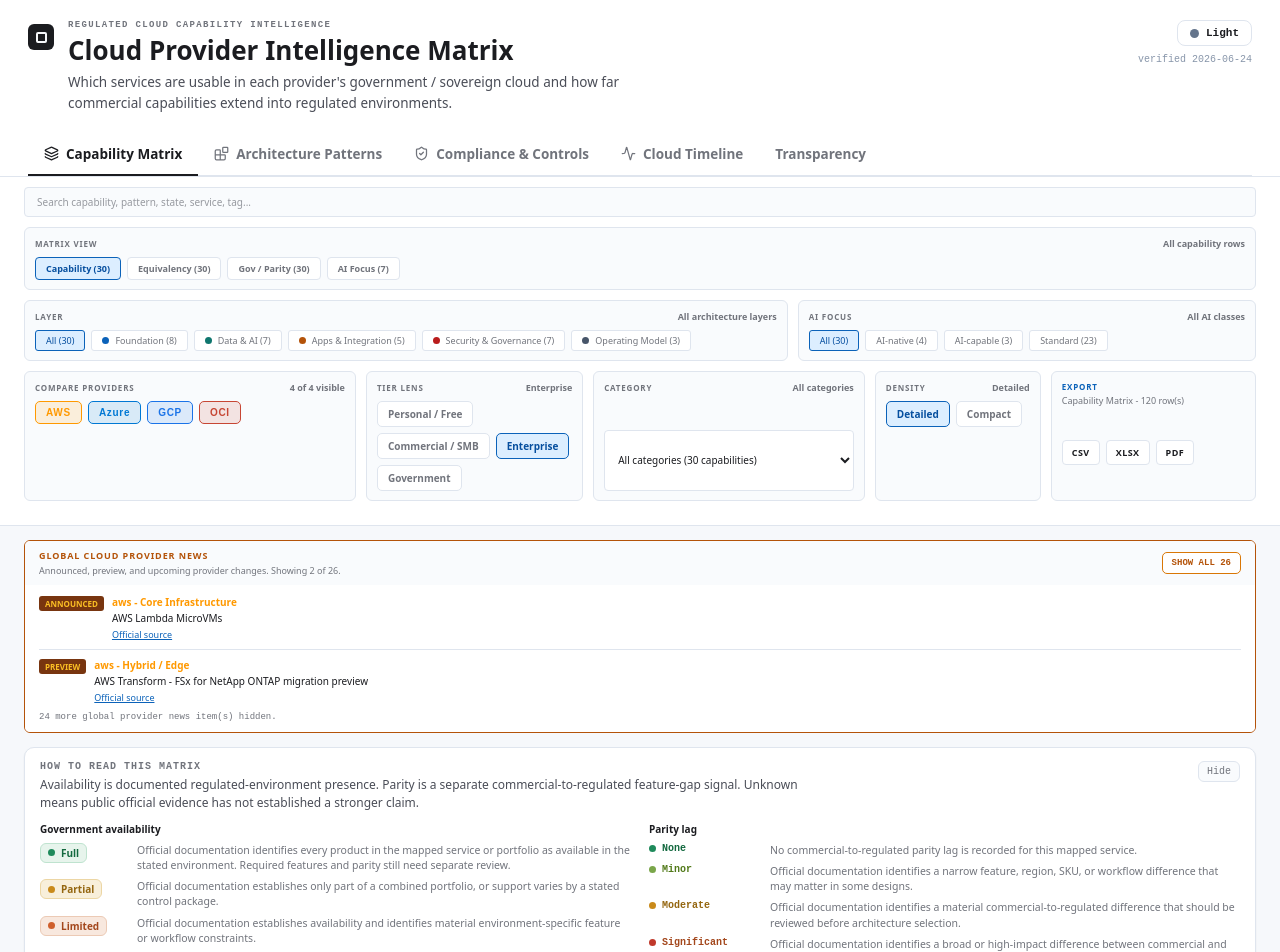
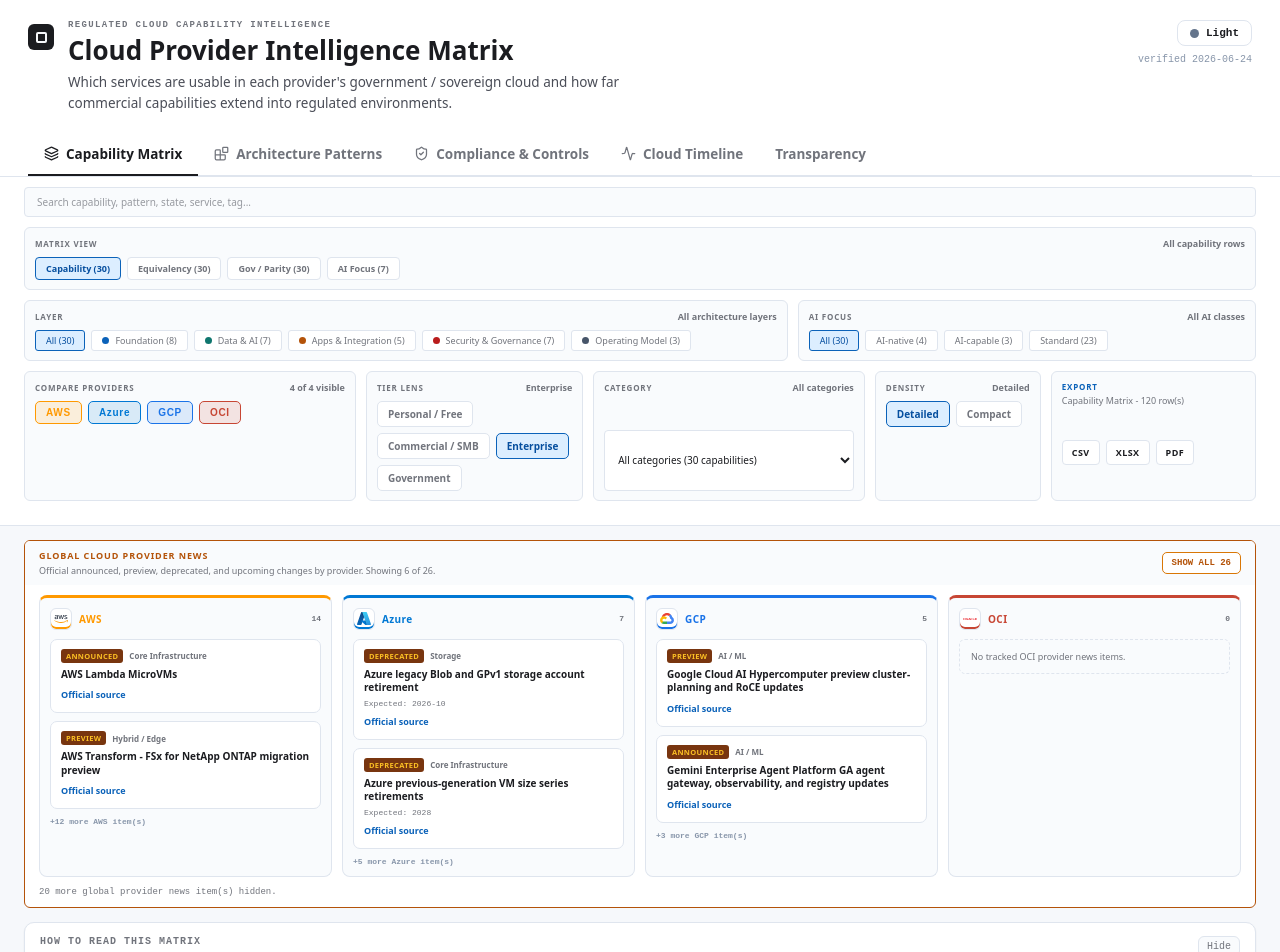
Before and after one commit to MW8-ai/CloudIntelMatrix, a React (Vite) app: page / in a window 1280 px wide. Shown: the top 952 px of the page. Built offline with nearby package versions, Linux system fonts and the light colour scheme.

Commit message:
Organize provider news columns

```diff
--- a/src/App.jsx
+++ b/src/App.jsx
@@ -2008,15 +2008,28 @@
 function UpcomingBanner({ items }) {
   const [open, setOpen] = useState(false);
   if (!items.length) return null;
-  const visibleItems = open ? items : items.slice(0, 2);
-  const hiddenCount = Math.max(items.length - visibleItems.length, 0);
+  const providerGroups = PROVIDERS.map(providerKey => {
+    const label = providerLabelForKey(providerKey);
+    const providerItems = items.filter(item => item.provider?.toLowerCase() === providerKey);
+    const visibleItems = open ? providerItems : providerItems.slice(0, 2);
+    return {
+      providerKey,
+      label,
+      items: providerItems,
+      visibleItems,
+      hiddenCount: Math.max(providerItems.length - visibleItems.length, 0),
+    };
+  });
+  const visibleCount = providerGroups.reduce((sum, group) => sum + group.visibleItems.length, 0);
+  const hiddenCount = Math.max(items.length - visibleCount, 0);
+
   return (
     <div className="global-news-panel" style={{ marginBottom: 14, borderRadius: 6, border: "1px solid #b45309", background: "var(--panel)", overflow: "hidden" }}>
       <div style={{ padding: "8px 14px", background: "var(--panel-alt)", display: "flex", alignItems: "center", justifyContent: "space-between", gap: 12, flexWrap: "wrap" }}>
         <div>
           <div style={{ fontSize: 9, fontWeight: 800, letterSpacing: "0.1em", color: "#b45309" }}>GLOBAL CLOUD PROVIDER NEWS</div>
           <div style={{ fontSize: 9, color: "var(--muted)", marginTop: 2 }}>
-            Announced, preview, and upcoming provider changes. Showing {visibleItems.length} of {items.length}.
+            Official announced, preview, deprecated, and upcoming changes by provider. Showing {visibleCount} of {items.length}.
           </div>
         </div>
         <button
@@ -2028,29 +2041,53 @@
           {open ? "SHOW LESS" : `SHOW ALL ${items.length}`}
         </button>
       </div>
-      {visibleItems.length > 0 && (
-        <div style={{ padding: "10px 14px", background: "var(--panel)" }}>
-          {visibleItems.map((item, index) => (
-            <div key={item.id} style={{ display: "flex", gap: 8, marginBottom: index === visibleItems.length - 1 ? 0 : 8, paddingBottom: index === visibleItems.length - 1 ? 0 : 8, borderBottom: index === visibleItems.length - 1 ? "none" : "1px solid var(--border)" }}>
-              <div style={{ fontSize: 8, padding: "2px 6px", borderRadius: 3, background: "#78350f", color: "#fbbf24", fontWeight: 700, flexShrink: 0, height: "fit-content", marginTop: 1 }}>
-                {item.status?.toUpperCase()}
-              </div>
-              <div>
-                <div style={{ fontSize: 10, color: PROVIDER_META[item.provider?.toLowerCase()]?.dot || "var(--text)", fontWeight: 600 }}>
-                  {item.provider} - {item.category}
-                  {item.expected_ga && <span style={{ color: "var(--muted)", fontWeight: 400 }}> - Expected: {item.expected_ga}</span>}
+      <div className="global-news-grid" style={{ padding: "10px 14px", background: "var(--panel)" }}>
+        {providerGroups.map(group => {
+          const pm = PROVIDER_META[group.providerKey] || {};
+          return (
+            <section key={group.providerKey} className="global-news-column" style={{ borderTop: `3px solid ${pm.dot || "var(--border)"}` }}>
+              <div style={{ display: "flex", alignItems: "center", justifyContent: "space-between", gap: 8, marginBottom: 9 }}>
+                <div style={{ display: "flex", alignItems: "center", gap: 7, minWidth: 0 }}>
+                  <span aria-hidden="true" style={{ display: "inline-block", width: 22, height: 22, borderRadius: 6, backgroundColor: "#fff", border: "1px solid var(--border)", boxShadow: `inset 0 -2px 0 ${pm.dot || "var(--border)"}`, backgroundImage: `url(${LOGOS[group.label]})`, backgroundSize: 14, backgroundPosition: "center", backgroundRepeat: "no-repeat", flexShrink: 0 }} />
+                  <span style={{ fontSize: 10, fontWeight: 900, color: pm.dot || "var(--text)", letterSpacing: "0.04em" }}>{group.label}</span>
                 </div>
-                <div style={{ fontSize: 10, color: "var(--text)", marginTop: 2 }}>{item.title}</div>
-                {open && <div style={{ fontSize: 9, color: "var(--muted)", marginTop: 2 }}>{item.detail}</div>}
-                {item.source && <a href={item.source} target="_blank" rel="noopener noreferrer" style={{ fontSize: 9, color: "var(--link)", marginTop: 3, display: "block" }}>Official source</a>}
-              </div>
-            </div>
-          ))}
-          {!open && hiddenCount > 0 && (
-            <div style={{ marginTop: 8, fontSize: 9, color: "var(--muted)", fontFamily: "'IBM Plex Mono', monospace" }}>
-              {hiddenCount} more global provider news item(s) hidden.
-            </div>
-          )}
+                <span style={{ fontFamily: "'IBM Plex Mono', monospace", fontSize: 8, color: "var(--muted)", fontWeight: 800 }}>{group.items.length}</span>
+              </div>
+              <div style={{ display: "grid", gap: 8 }}>
+                {group.visibleItems.map(item => (
+                  <article key={item.id} className="global-news-item">
+                    <div style={{ display: "flex", alignItems: "center", gap: 6, flexWrap: "wrap", marginBottom: 5 }}>
+                      <span style={{ fontSize: 7.5, padding: "2px 5px", borderRadius: 3, background: "#78350f", color: "#fbbf24", fontWeight: 800, letterSpacing: "0.04em" }}>
+                        {item.status?.toUpperCase()}
+                      </span>
+                      <span style={{ fontSize: 8, color: "var(--muted)", fontWeight: 800 }}>{item.category}</span>
+                    </div>
+                    <div style={{ fontSize: 10, color: "var(--text)", fontWeight: 800, lineHeight: 1.35 }}>{item.title}</div>
+                    {item.expected_ga && (
+                      <div style={{ fontFamily: "'IBM Plex Mono', monospace", fontSize: 8, color: "var(--muted)", marginTop: 4 }}>Expected: {item.expected_ga}</div>
+                    )}
+                    {open && <div style={{ fontSize: 9, color: "var(--muted)", lineHeight: 1.45, marginTop: 5 }}>{item.detail}</div>}
+                    {item.source && <a href={item.source} target="_blank" rel="noopener noreferrer" style={{ fontSize: 9, color: "var(--link)", marginTop: 6, display: "inline-block", fontWeight: 700, textDecoration: "none" }}>Official source</a>}
+                  </article>
+                ))}
+                {!group.visibleItems.length && (
+                  <div style={{ padding: "10px 11px", border: "1px dashed var(--border)", borderRadius: 6, color: "var(--muted)", fontSize: 9, lineHeight: 1.45 }}>
+                    No tracked {group.label} provider news items.
+                  </div>
+                )}
+                {!open && group.hiddenCount > 0 && (
+                  <div style={{ fontFamily: "'IBM Plex Mono', monospace", fontSize: 8, color: "var(--faint)", fontWeight: 800 }}>
+                    +{group.hiddenCount} more {group.label} item(s)
+                  </div>
+                )}
+              </div>
+            </section>
+          );
+        })}
+      </div>
+      {!open && hiddenCount > 0 && (
+        <div style={{ padding: "0 14px 10px", fontSize: 9, color: "var(--muted)", fontFamily: "'IBM Plex Mono', monospace" }}>
+          {hiddenCount} more global provider news item(s) hidden.
         </div>
       )}
     </div>
@@ -2620,6 +2657,25 @@
           line-height: 1.25;
           text-decoration: none;
         }
+        .global-news-grid {
+          display: grid;
+          grid-template-columns: repeat(4, minmax(0, 1fr));
+          gap: 10px;
+        }
+        .global-news-column {
+          min-width: 0;
+          padding: 10px;
+          border: 1px solid var(--border);
+          border-radius: 8px;
+          background: var(--panel-alt);
+        }
+        .global-news-item {
+          min-width: 0;
+          padding: 9px 10px;
+          border: 1px solid var(--border);
+          border-radius: 7px;
+          background: var(--panel);
+        }
         .ai-focus-section-head {
           display: flex;
           align-items: center;
@@ -2718,6 +2774,7 @@
           .primary-filter-grid.matrix-primary.no-density,
           .matrix-lens-grid,
           .design-evidence-columns,
+          .global-news-grid,
           .ai-focus-grid { grid-template-columns: 1fr; }
           .top-nav { gap: 6px; padding-bottom: 8px; }
           .top-nav-tab {
```
Also changed, not shown: data/CHANGELOG.md.
